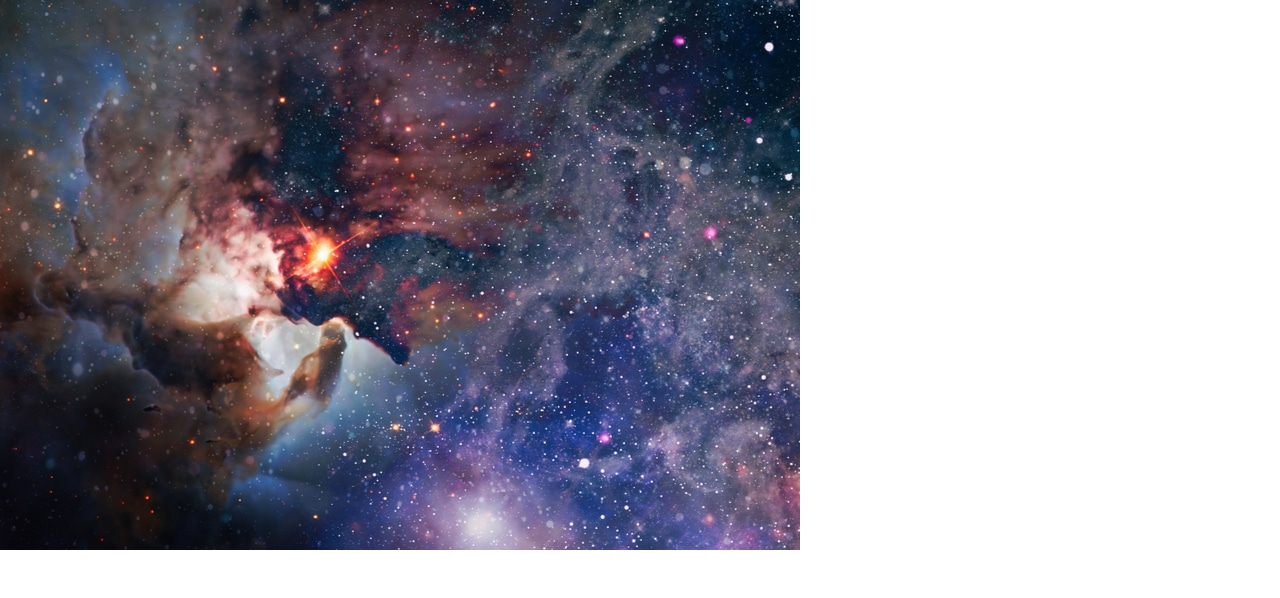
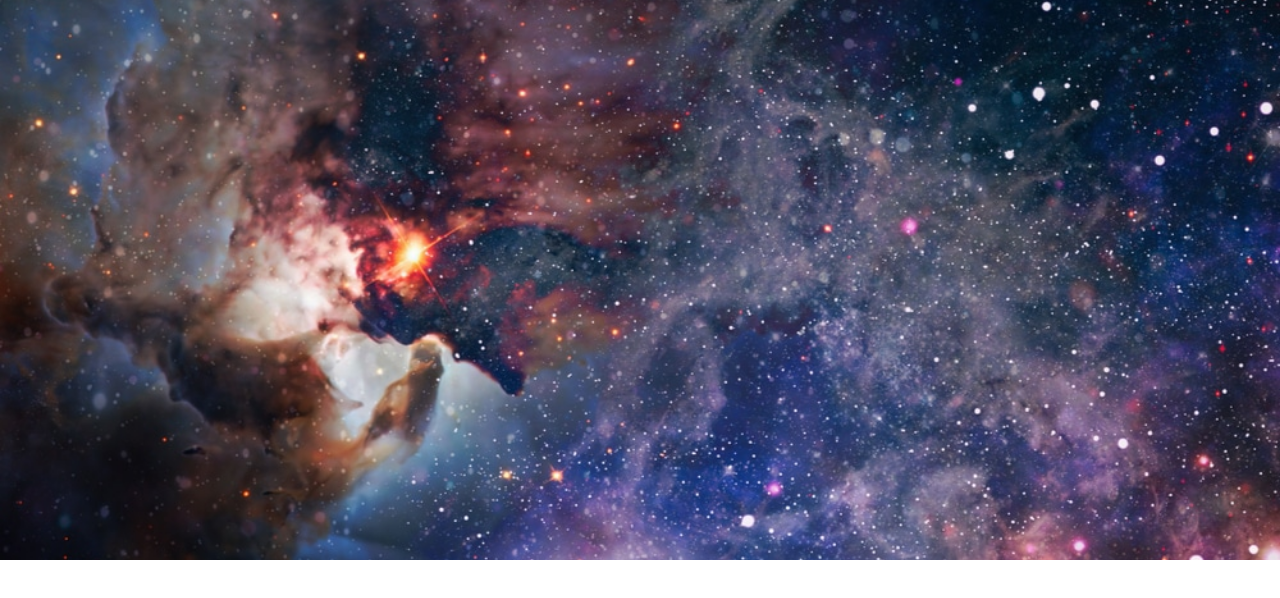
Before and after one commit to Pulizs/universe-website, a plain HTML site: page index.html in a window 1280 px wide. Drawn offline with Linux system fonts and the light colour scheme.

Commit message:
alterando

```diff
--- a/style/style.css
+++ b/style/style.css
@@ -5,12 +5,20 @@
 
 header{
     width: 100%;
-    width: 100vh;
+    height: 70vh;
     overflow: hidden;
     position: relative;
 }
 
 .home{
+    width: 100%;
+    height: 100%;
+    overflow: hidden;
+}
+
+.home img{
     object-fit: cover;
-
+    width: 100%;
+    height: 100%;
+    opacity: 1;
 }
```
Also changed, not shown: index.html (+2 -0 lines).
